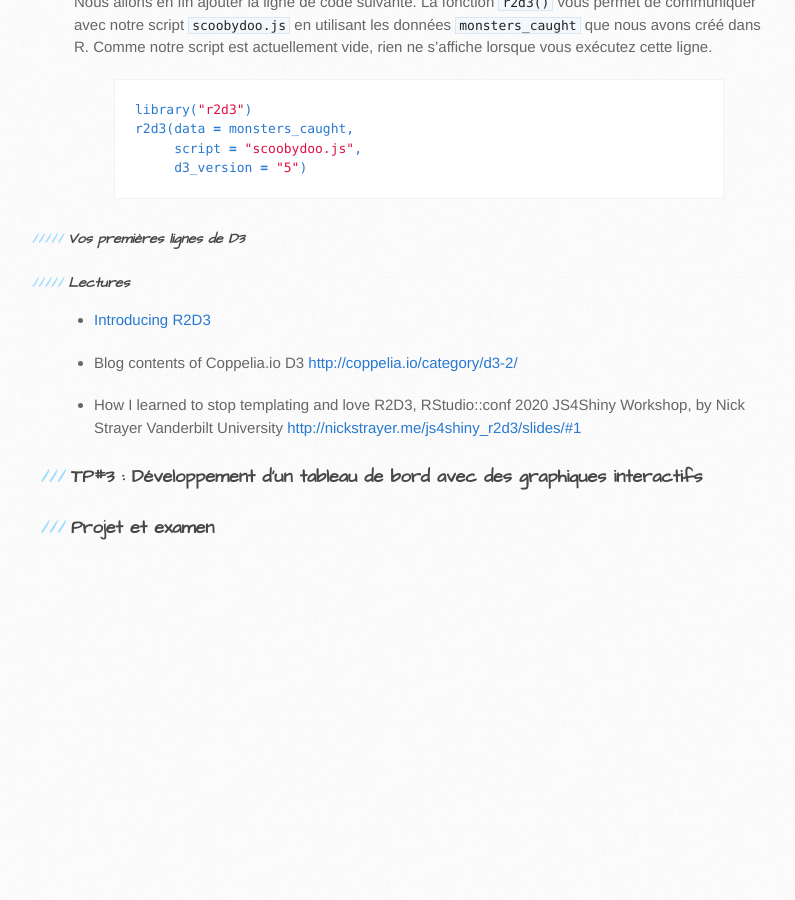
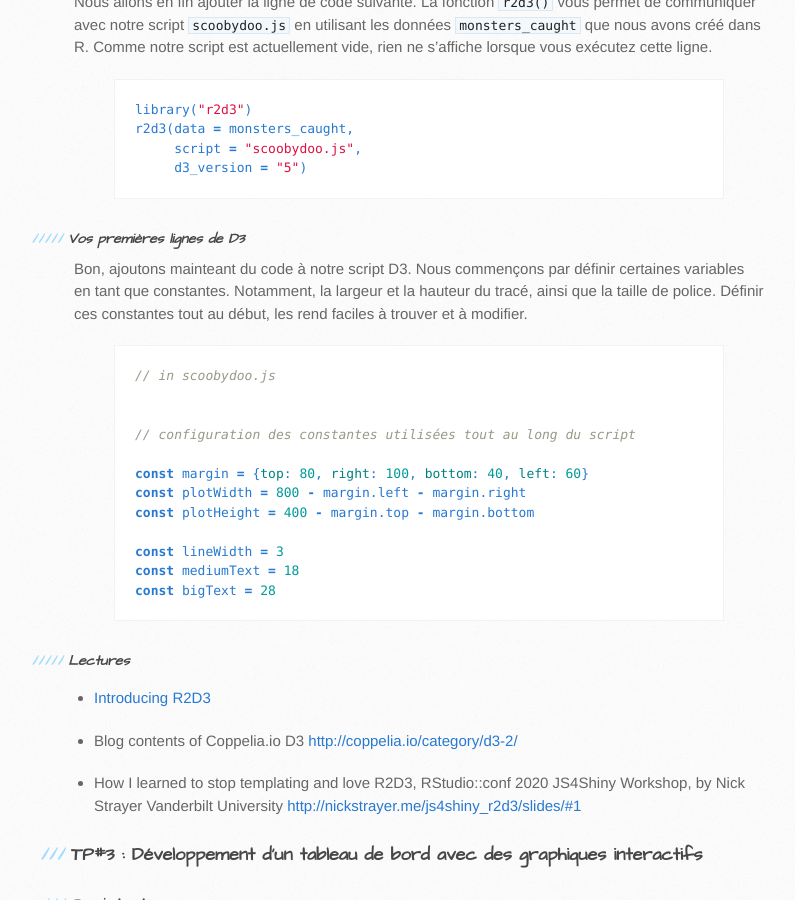
Before and after one commit to armelsoubeiga/Cours, a Jekyll site: the page built from dataviz/_posts/2021-12-11-Visualisation-des-données.md, in a window 1280 px wide and 900 px high, scrolled down 4035 px. Shown: the whole window, without its empty margins (96-891 px from the left). Built offline with Jekyll 4.4.1, drawn with Linux system fonts in a browser that asks for light colours; before the commit the page ends 4607 px from its top, so only the background shows below that.

Commit message:
Update 2021-12-11-Visualisation-des-données.md

```diff
--- a/dataviz/_posts/2021-12-11-Visualisation-des-données.md
+++ b/dataviz/_posts/2021-12-11-Visualisation-des-données.md
@@ -18,13 +18,13 @@ date:   12/2021
 
 ##### *Visualisation des fleurs d'iris*
 
-1. Téléchargez le [`iris.csv`](https://github.com/armelsoubeiga/Cours-2020-2021/blob/master/DataViz/data/iris.csv) et chargez-le dans Tableau; convertir les types de données (si nécessaire)
+1. Téléchargez le [`iris.csv`](https://github.com/armelsoubeiga/Cours/blob/master/DataViz/data/iris.csv) et chargez-le dans Tableau; convertir les types de données (si nécessaire)
 2. Tracez un **scatterplot** avec X:sepal_length, Y:sepal_width, color:species et une ligne de tendance
 3. Enregistrez sous un onglet et enregistrez le classeur
 
 ##### *Carte des élections*
 
-1. Téléchargez le [`us-elections-history.csv`](https://github.com/armelsoubeiga/Cours-2020-2021/blob/master/DataViz/data/us-elections-history.csv) et chargez-le dans Tableau; convertir les types de données (si nécessaire)
+1. Téléchargez le [`us-elections-history.csv`](https://github.com/armelsoubeiga/Cours/blob/master/DataViz/data/us-elections-history.csv) et chargez-le dans Tableau; convertir les types de données (si nécessaire)
 2. Tracez une grille avec «Année» comme colonnes, «État» comme lignes et «État Gagnant» comme couleur/repères.
 3. Enregistrer sous un onglet
 4. Tracez une **géo-carte** avec les couleurs gagnantes en 2012 `Latitude (générée)` et `Longitude (générée)`, avec `État` comme formes et couleur `ATTR([État Gagnant])`
@@ -34,7 +34,7 @@ Supplément
 
 ##### *Visualisations des marchés boursiers*
 
-1. Téléchargez le [`stocks.csv`](dhttps://github.com/armelsoubeiga/Cours-2020-2021/blob/master/DataViz/data/stocks.csv) et chargez-le dans Tableau; convertir les types de données (si nécessaire)
+1. Téléchargez le [`stocks.csv`](dhttps://github.com/armelsoubeiga/Cours/blob/master/DataViz/data/stocks.csv) et chargez-le dans Tableau; convertir les types de données (si nécessaire)
 2. Tracez un **graphique à lignes multiples** au fil du temps, pour toutes les actions dans une couleur différente, regroupées par société
 3. Tracez un **histogramme groupé** (sociétés en catégories, regroupées par année ou par sociétés)
 4. **Votre propre carte**!
@@ -42,7 +42,7 @@ Supplément
 
 ##### *Ensemble de données mondial Superstore*
 
-1. Téléchargez le [`Global-Superstore-Orders-2016.xlsx`](https://github.com/armelsoubeiga/Cours-2020-2021/blob/master/DataViz/data/Global-Superstore-Orders-2016.xlsx) et chargez-le dans Tableau; joindre des ensembles de données (si nécessaire)
+1. Téléchargez le [`Global-Superstore-Orders-2016.xlsx`](https://github.com/armelsoubeiga/Cours/blob/master/DataViz/data/Global-Superstore-Orders-2016.xlsx) et chargez-le dans Tableau; joindre des ensembles de données (si nécessaire)
 2. Trouvez une histoire / sélection intéressante avec cet ensemble de données
 3. Créez un tableau de bord et expliquez votre histoire/constatation
 4. BONUS: ajouter une narration (fonction Tableau)
@@ -148,6 +148,22 @@ r2d3(data = monsters_caught,
 
 ##### *Vos premières lignes de D3*
 
+Bon, ajoutons mainteant du code à notre script D3. Nous commençons par définir certaines variables en tant que constantes. Notamment, la largeur et la hauteur du tracé, ainsi que la taille de police. Définir ces constantes tout au début, les rend faciles à trouver et à modifier.
+
+{% highlight js %}
+// in scoobydoo.js
+
+// configuration des constantes utilisées tout au long du script
+const margin = {top: 80, right: 100, bottom: 40, left: 60}
+const plotWidth = 800 - margin.left - margin.right
+const plotHeight = 400 - margin.top - margin.bottom
+
+const lineWidth = 3
+const mediumText = 18
+const bigText = 28
+{% endhighlight %}
+
+
 
 ##### *Lectures*
 
```
